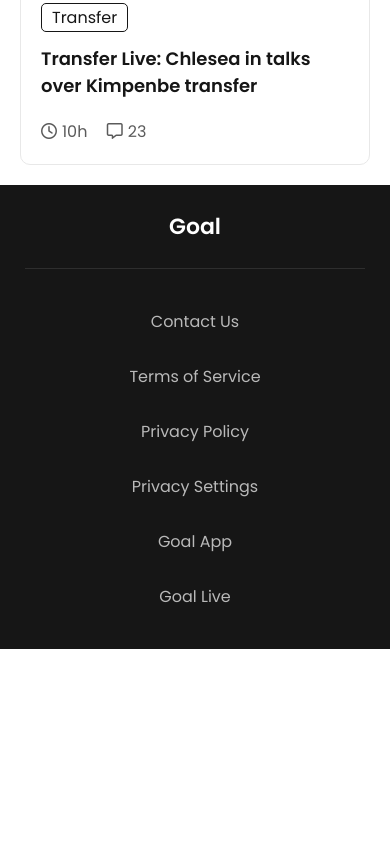
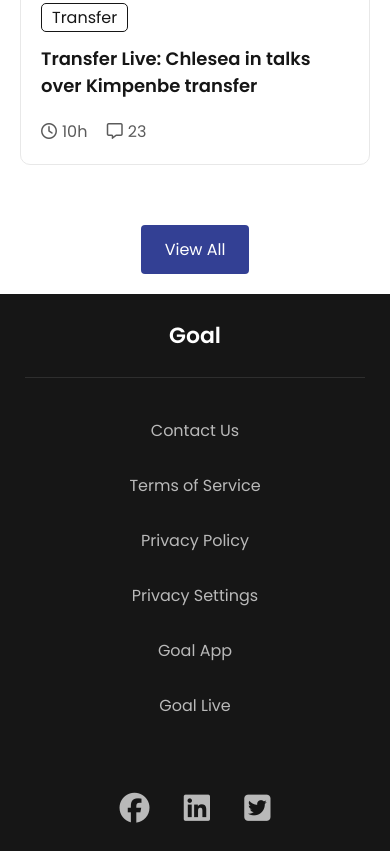
Before and after one commit to sifatullahsu/football, a plain HTML site: page index.html in a window 390 px wide. Shown: the part 3027-3878 px from the top of the page. Before the commit the page ends 3676 px from the top, so only its background shows below. Drawn offline with Linux system fonts and the light colour scheme.

Commit message:
Exta sections

```diff
--- a/index.html
+++ b/index.html
@@ -146,6 +146,10 @@
                         </div>
                     </div>
 
+                    <div class="view-all">
+                        <a href="#" class="btn btn-base-color">View All</a>
+                    </div>
+
                 </div>
             </div>
         </section> <!-- Football Info Section End -->
@@ -165,6 +169,11 @@
                             <a href="#">Goal Live</a>
                         </nav>
                     </div>
+                    <div class="social-icon">
+                        <a href="https://www.facebook.com/"><i class="fa-brands fa-facebook"></i></a>
+                        <a href="https://www.linkedin.com/"><i class="fa-brands fa-linkedin"></i></a>
+                        <a href="https://twitter.com/"><i class="fa-brands fa-twitter-square"></i></a>
+                    </div>
                 </div>
             </div>
         </footer> <!-- Footer End -->
--- a/style.css
+++ b/style.css
@@ -189,7 +189,7 @@ input {
     transition: margin-left .5s ease, background .5s ease;
     padding: 5px 8px;
     border-radius: 50%;
-    color: #334094;
+    color: var(--main);
 }
 
 .hero-section img {
@@ -280,6 +280,10 @@ input {
     font-weight: 600;
 }
 
+.grid-items h3 a:hover {
+    color: var(--main);
+}
+
 .grid-items h3 a {
     color: var(--base-bg);
 }
@@ -304,7 +308,11 @@ input {
     font-weight: 300;
 }
 
-
+.view-all {
+    text-align: center;
+    margin-top: 60px;
+    display: none;
+}
 
 .upcomming .grid-items .grid-item-content {
     padding: 55px 30px;
@@ -349,6 +357,25 @@ footer nav {
 
 footer nav a {
     color: var(--footer);
+}
+
+.social-icon {
+    margin-top: 60px;
+}
+
+.social-icon a {
+    padding: 0 15px;
+}
+
+.social-icon i {
+    font-size: 30px;
+    color: var(--footer);
+    transition: color .3s;
+}
+
+.social-icon i:hover {
+    color: var(--main);
+    transition: color .3s;
 }
 
 /* -------------- Footer Style End -------------- */
@@ -422,6 +449,10 @@ footer nav a {
         grid-template-columns: repeat(2, 1fr);
         gap: 15px;
         padding: 0 30px;
+    }
+
+    .view-all {
+        display: block;
     }
 
     footer nav {
```
Also changed, not shown: upcomming-match.html (+5 -0 lines).
